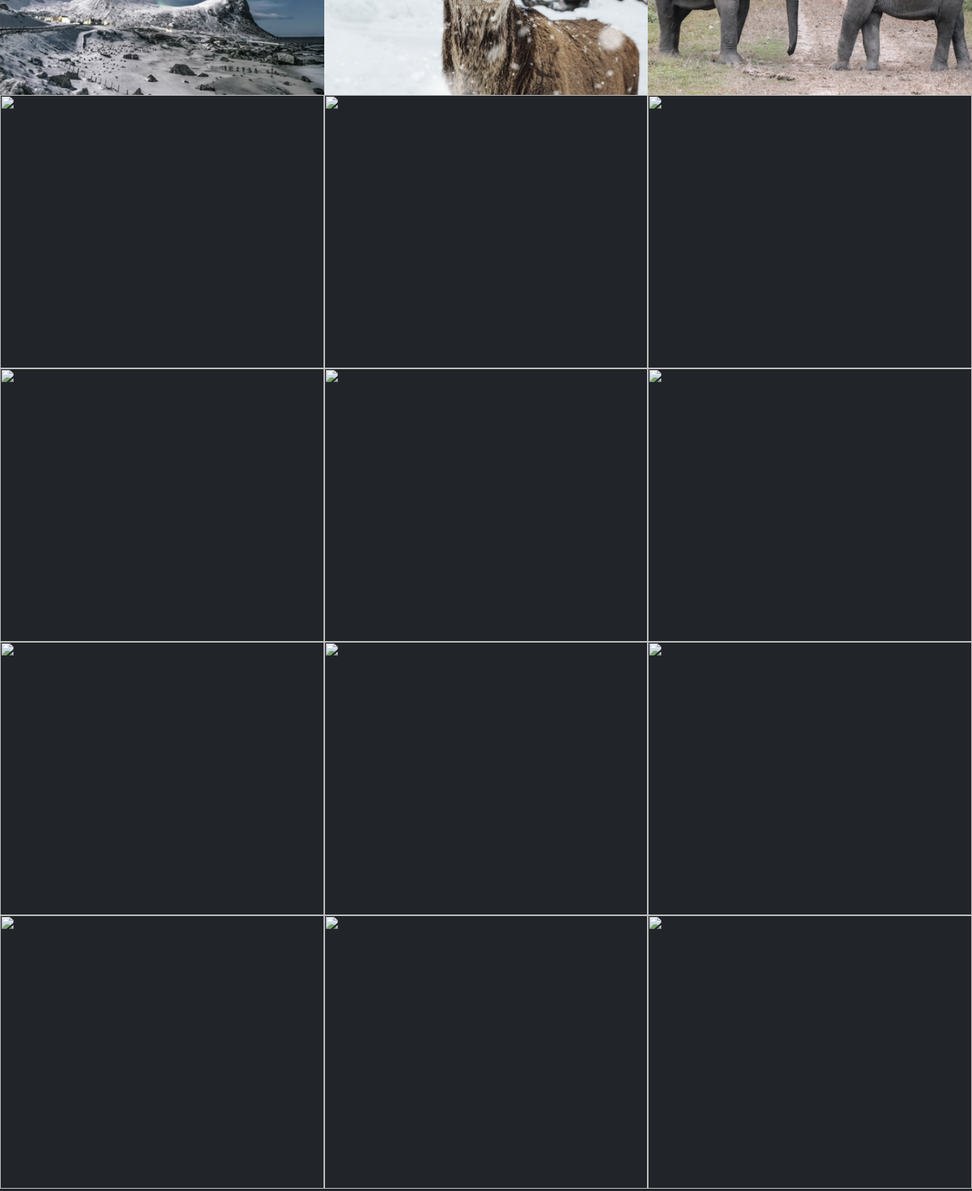
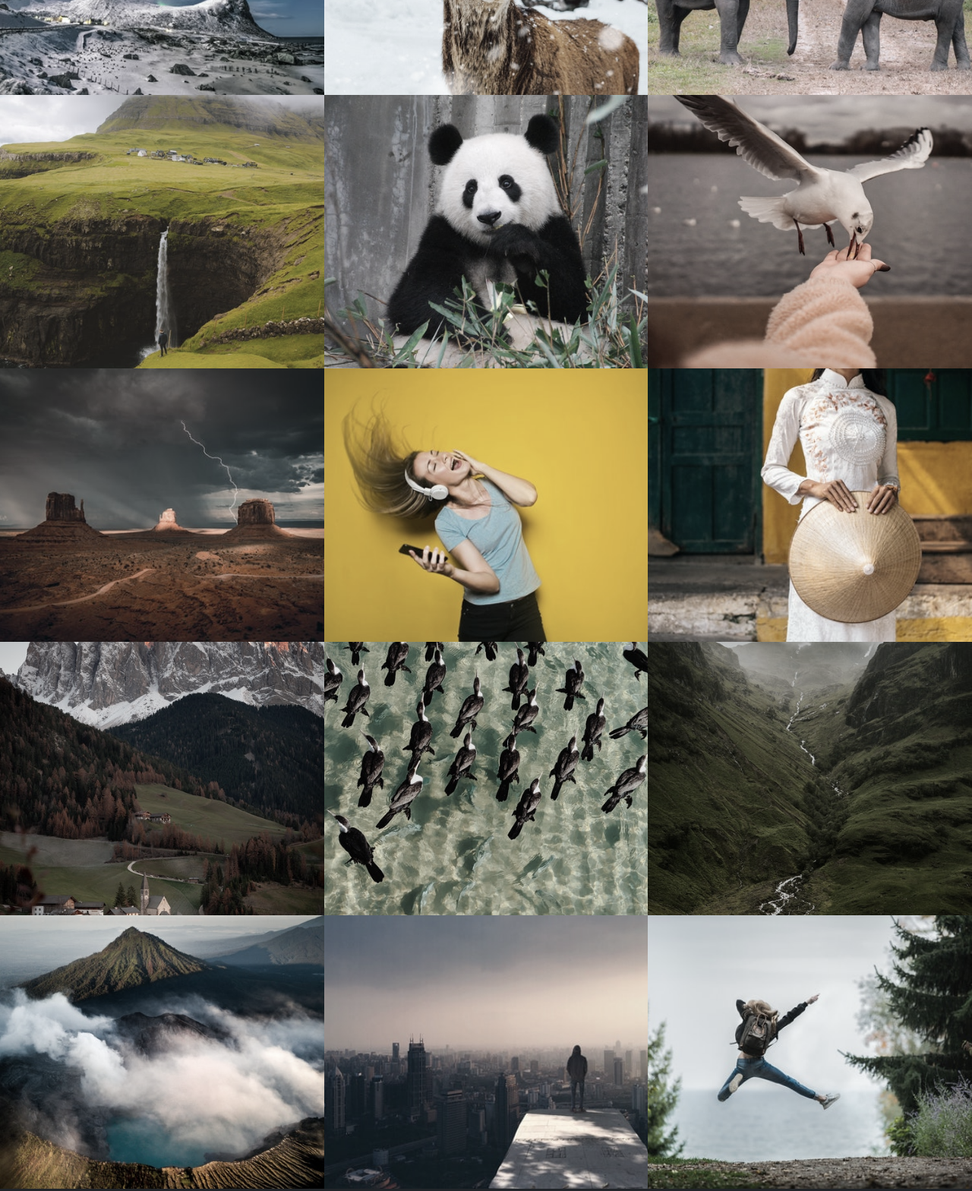
Before and after one commit to petraT25/Photography_page, a plain HTML site: page index.html in a window 1280 px wide. Shown: the part 1340-2908 px from the top of the page at 76% size. Drawn offline with nearby package versions, Linux system fonts and the light colour scheme.

Commit message:
Update index.html
changed img sources

```diff
--- a/index.html
+++ b/index.html
@@ -66,43 +66,43 @@
               <img loading="lazy" src="animal1-sm.jpg" alt="" class="photo g-0" data-original="animal1-lg.jpg">
           </div>
           <div class="photo-div col-6 col-md-4 g-0" data-aos="fade-up-left" data-aos-duration="1000">
-              <img loading="lazy" src="/animal2-sm.jpg" alt="" class="photo">
+              <img loading="lazy" src="animal2-sm.jpg" alt="" class="photo">
           </div>
           <div class="photo-div col-6 col-md-4 g-0" data-aos="fade-up-right" data-aos-duration="1000">
-              <img loading="lazy" src="/previews/nature2-sm.jpg" alt="" class="photo">
+              <img loading="lazy" src="nature2-sm.jpg" alt="" class="photo">
           </div>
           <div class="photo-div col-6 col-md-4 g-0" data-aos="fade-up" data-aos-duration="1000">
-              <img loading="lazy" src="/previews/animal3-sm.jpg" alt="" class="photo">
+              <img loading="lazy" src="animal3-sm.jpg" alt="" class="photo">
           </div>
           <div class="photo-div col-6 col-md-4 g-0" data-aos="fade-up-left" data-aos-duration="1000">
-              <img loading="lazy" src="/previews/animal4-sm.jpg" alt="" class="photo">
+              <img loading="lazy" src="animal4-sm.jpg" alt="" class="photo">
           </div>
           <div class="photo-div col-6 col-md-4 g-0" data-aos="fade-up-right" data-aos-duration="1000">
-              <img loading="lazy" src="/previews/nature3-sm.jpg" alt="" class="photo">
+              <img loading="lazy" src="nature3-sm.jpg" alt="" class="photo">
           </div>
           <div class="photo-div col-6 col-md-4 g-0" data-aos="fade-up" data-aos-duration="1000">
-              <img loading="lazy" src="/previews/people4-sm.jpg" alt="" class="photo">
+              <img loading="lazy" src="people4-sm.jpg" alt="" class="photo">
           </div>
           <div class="photo-div col-6 col-md-4 g-0" data-aos="fade-up-left" data-aos-duration="1000">
-              <img loading="lazy" src="/previews/people1-sm.jpg" alt="" class="photo">
+              <img loading="lazy" src="people1-sm.jpg" alt="" class="photo">
           </div>
           <div class="photo-div col-6 col-md-4 g-0" data-aos="fade-up-right" data-aos-duration="1000">
-              <img loading="lazy" src="/previews/nature1-sm.jpg" alt="" class="photo">
+              <img loading="lazy" src="nature1-sm.jpg" alt="" class="photo">
           </div>
           <div class="photo-div col-6 col-md-4 g-0" data-aos="fade-up" data-aos-duration="1000">
-              <img loading="lazy" src="/previews/animal5-sm.jpg" alt="" class="photo">
+              <img loading="lazy" src="animal5-sm.jpg" alt="" class="photo">
           </div>
           <div class="photo-div col-6 col-md-4 g-0" data-aos="fade-up-left" data-aos-duration="1000">
-              <img loading="lazy" src="/previews/nature6-sm.jpg" alt="" class="photo">
+              <img loading="lazy" src="nature6-sm.jpg" alt="" class="photo">
           </div>
           <div class="photo-div col-6 col-md-4 g-0" data-aos="fade-up-right" data-aos-duration="1000">
-              <img loading="lazy" src="/previews/nature5-sm.jpg" alt="" class="photo">
+              <img loading="lazy" src="nature5-sm.jpg" alt="" class="photo">
           </div>
           <div class="photo-div col-6 col-md-4 g-0" data-aos="fade-up" data-aos-duration="1000">
-              <img loading="lazy" src="/previews/people2-sm.jpg" alt="" class="photo">
+              <img loading="lazy" src="people2-sm.jpg" alt="" class="photo">
           </div>
           <div class="photo-div col-6 col-md-4 g-0" data-aos="fade-up-left" data-aos-duration="1000">
-              <img loading="lazy" src="/previews/people3-sm.jpg" alt="" class="photo">
+              <img loading="lazy" src="people3-sm.jpg" alt="" class="photo">
           </div>
       </div>
   </section>
@@ -117,7 +117,7 @@
       <div class="portraits">
           <div class="person">
               <div class="transition-div"  data-aos="fade-up-right" data-aos-duration="1000">
-                  <img loading="lazy" src="woman-portrait.JPG" alt="">
+                  <img loading="lazy" src="woman-portrait.jpg" alt="">
               </div>
               <div class="person-overlay">
                   <h5 class="name">Jane Doe</h5>
@@ -137,7 +137,7 @@
 
           <div class="person" >
               <div class="transition-div" data-aos="fade-up-left" data-aos-duration="1000">
-                  <img src="/portraits/man-portrait.JPG" alt="">
+                  <img src="man-portrait.jpg" alt="">
               </div>
               <div class="person-overlay">
                   <h5 class="name">John Doe</h5>
```
